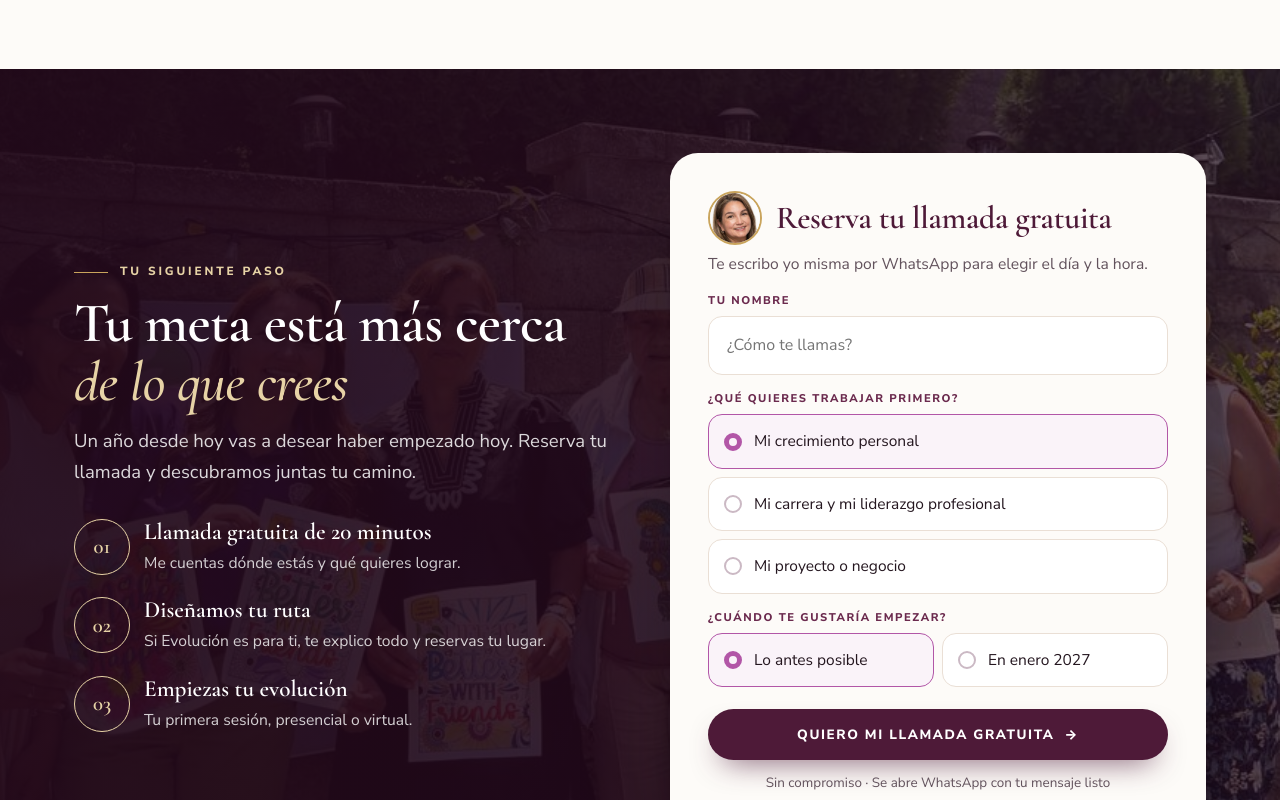
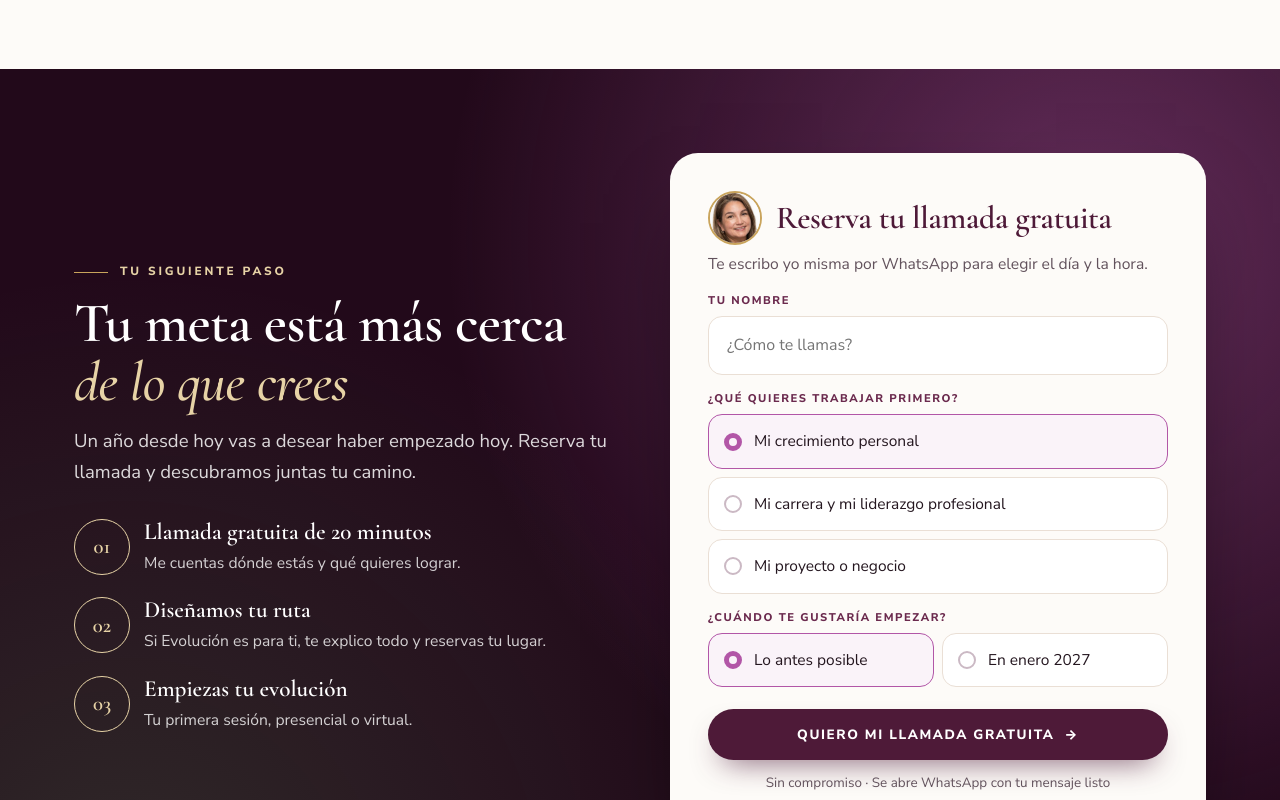
Before and after one commit to yourmindfulwellnessny/evolucion, a plain HTML site: page index.html in a window 1280 px wide. Shown: the part 8663-9463 px from the top of the page. Drawn offline with nearby package versions, Linux system fonts and the light colour scheme.

Commit message:
Cierre sin foto tapada: fondo de marca limpio detrás del formulario
Co-Authored-By: Claude Opus 5.5 <noreply@anthropic.com>
Claude-Session: https://claude.ai/code/session_01Cgv7VCG3M4UCkr4cMZm9yP

```diff
--- a/index.html
+++ b/index.html
@@ -321,8 +321,8 @@ details p{padding:0 50px 22px 0;color:var(--muted);font-size:1.03rem}
 @media(max-width:900px){.faq-grid{grid-template-columns:1fr;gap:20px}details p{padding-right:0}}
 
 /* ===== CTA FINAL ===== */
-.final{padding:84px 0;color:#fff;background:var(--night) url(assets/jardin-grupo.jpg) center 30%/cover no-repeat;isolation:isolate}
-.final:before{content:"";position:absolute;inset:0;z-index:-1;background:linear-gradient(90deg,rgba(34,9,26,.95) 0%,rgba(34,9,26,.88) 50%,rgba(34,9,26,.7) 100%)}
+.final{padding:84px 0;color:#fff;background:radial-gradient(circle at 85% 20%,rgba(178,86,167,.45),transparent 50%),radial-gradient(circle at 10% 100%,rgba(117,211,117,.16),transparent 45%),var(--night);isolation:isolate}
+
 .final-grid{display:grid;grid-template-columns:1fr 1fr;gap:60px;align-items:center}
 .steps{list-style:none;margin-top:30px;display:grid;gap:20px;counter-reset:s}
 .steps li{display:grid;grid-template-columns:54px 1fr;gap:16px;align-items:start}
@@ -345,7 +345,7 @@ details p{padding:0 50px 22px 0;color:var(--muted);font-size:1.03rem}
 .opt[aria-checked=true] i{border:5px solid var(--lav)}
 .apply .btn{width:100%;margin-top:22px}
 .apply small{display:block;text-align:center;margin-top:12px;color:var(--muted);font-size:.84rem}
-@media(max-width:900px){.final-grid{grid-template-columns:1fr;gap:44px}.apply{padding:28px 22px}.final:before{background:rgba(34,9,26,.9)}}
+@media(max-width:900px){.final-grid{grid-template-columns:1fr;gap:44px}.apply{padding:28px 22px}}
 @media(max-width:420px){.opts.two{grid-template-columns:1fr}}
 
 /* ===== FOOTER ===== */
```
